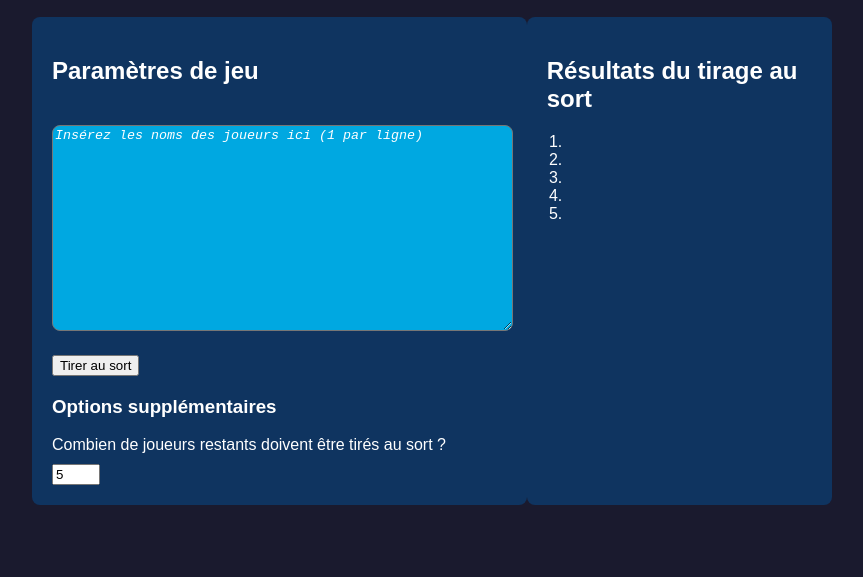
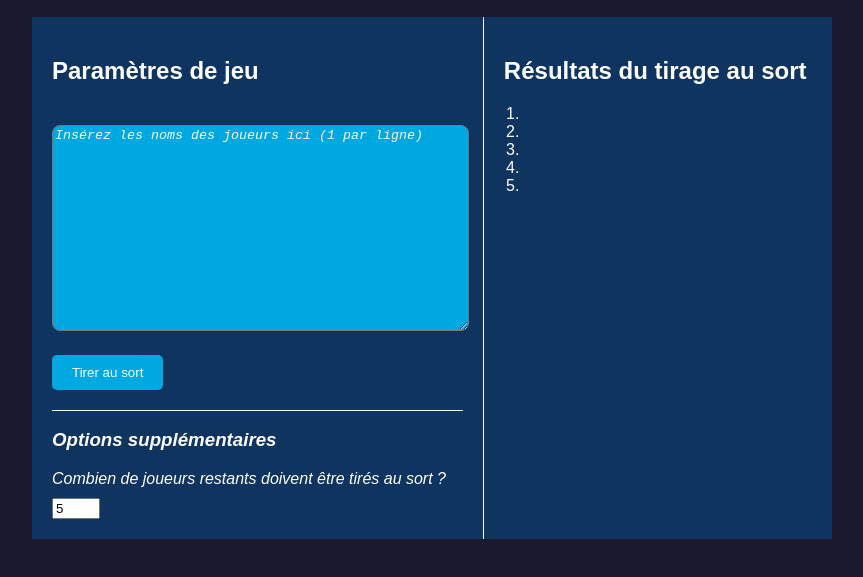
Before and after one commit to gabrielluthun/qpuc-name-randomizer, a plain HTML site: page index.html in a window 1280 px wide. Shown: the part 125-702 px from the top of the page, without its empty margins (208-1071 px from the left). Drawn offline with Linux system fonts and the light colour scheme; a script that the page names is missing.

Commit message:
feat: update css

```diff
--- a/styles.css
+++ b/styles.css
@@ -34,12 +34,21 @@ header {
     width: 60%;
     background-color: #0f3460;
     padding: 20px;
-    border-radius: 8px;
+    border-right: 1px solid white;
 }
 
 textarea::placeholder {
     color: white;
     font-style: italic;
+}
+
+#btn-tirage-sort {
+    background-color: #00a8e1;
+    color: white;
+    padding: 10px 20px;
+    border: none;
+    border-radius: 5px;
+    cursor: pointer;
 }
 
 /* Zone de tirage */
@@ -54,6 +63,8 @@ textarea::placeholder {
 /* Options supplémentaires */
 .additional-options {
     margin-top: 20px;
+    border-top: 1px solid white;
+    font-style: italic;
 }
 
 .additional-options label {
@@ -63,10 +74,9 @@ textarea::placeholder {
 
 /* Résultats du tirage */
 .draw-results {
-    width: 35%;
+    width: 45%;
     background-color: #0f3460;
     padding: 20px;
-    border-radius: 8px;
 }
 
 .draw-results ol {
```
